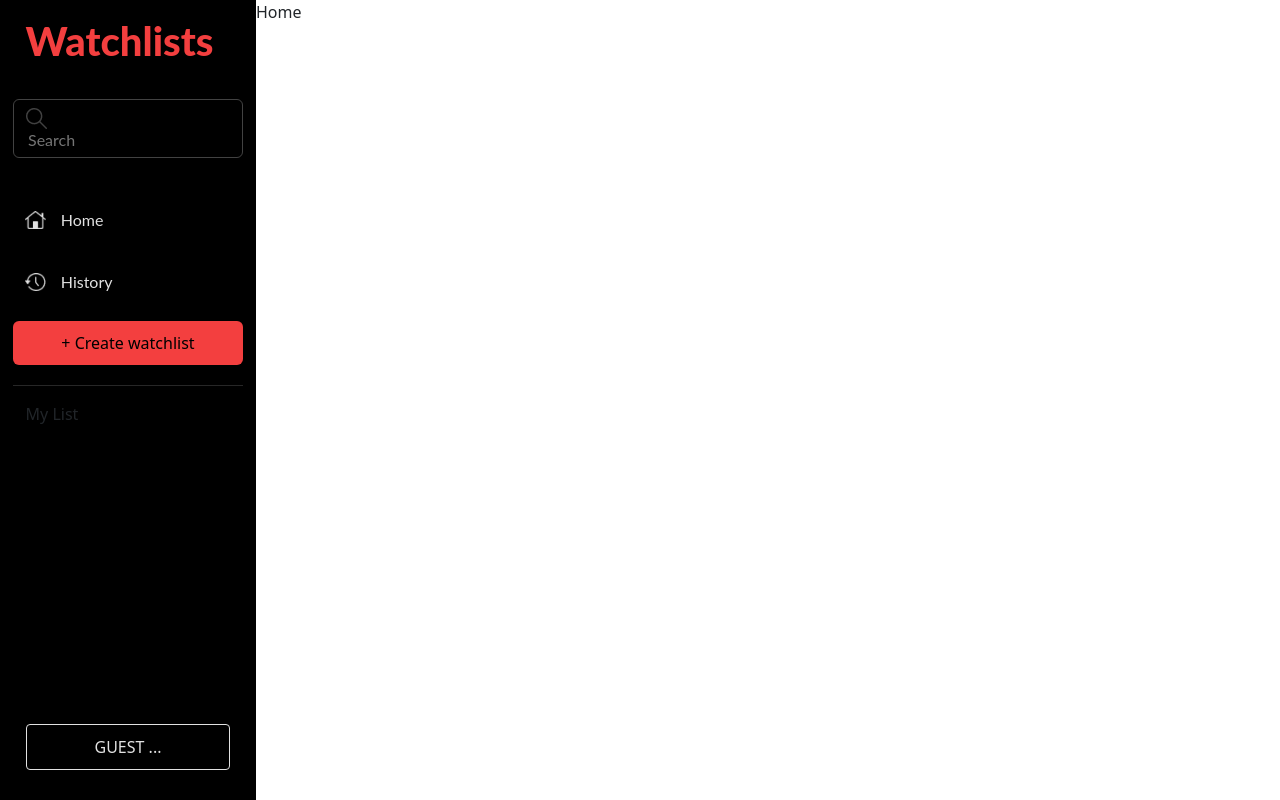
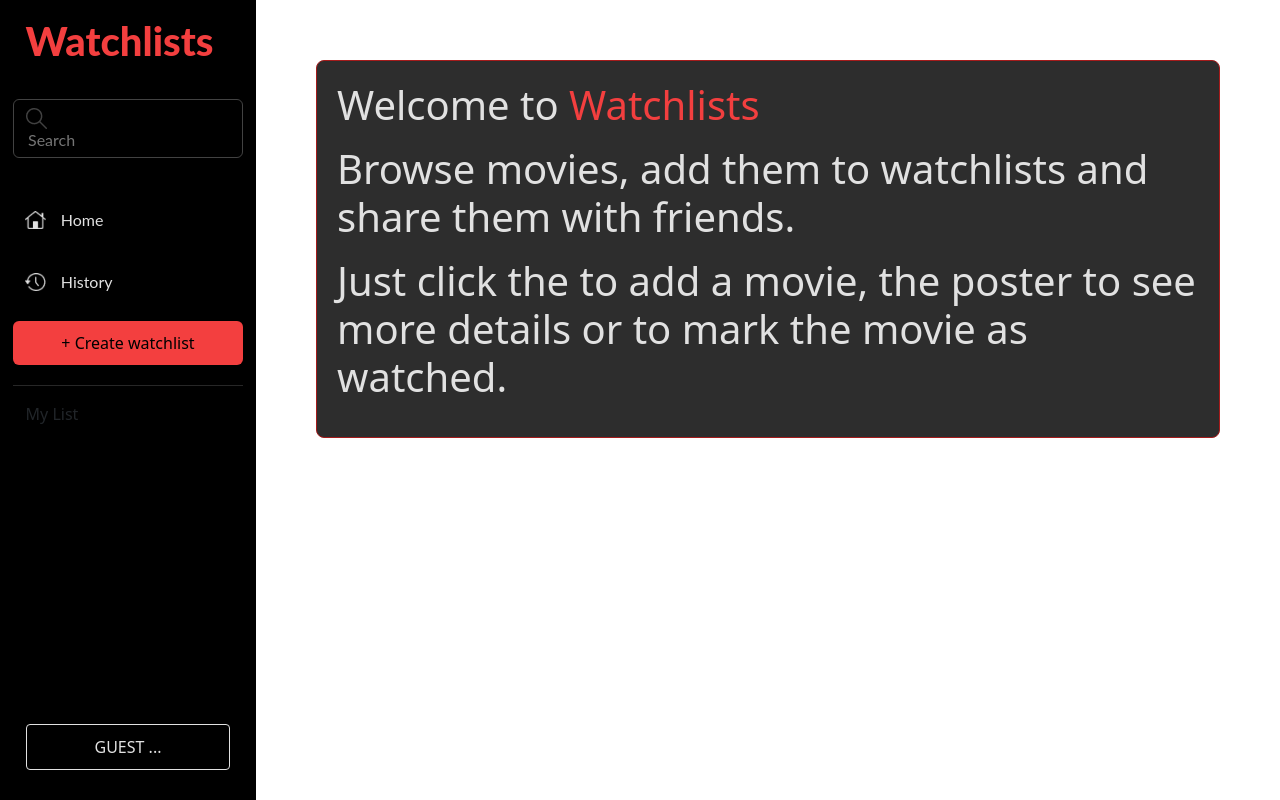
Before and after one commit to Stan1slavD/React-test, a React (Create React App) app: page / in a window 1280 px wide. Built offline with nearby package versions, Linux system fonts and the light colour scheme.

Commit message:
create styled span and title

```diff
--- /dev/null
+++ b/src/components/span.js
@@ -0,0 +1,12 @@
+import React from "react";
+import styled, { css } from "styled-components";
+
+const StyledSpan = styled.span`
+  color: ${(props) => props.color};
+`;
+
+function Span(props) {
+  return <StyledSpan {...props}></StyledSpan>;
+}
+
+export default Span;
--- /dev/null
+++ b/src/components/title.js
@@ -0,0 +1,36 @@
+import React from "react";
+import styled, { css } from "styled-components";
+
+const StyledTitle = styled.h1`
+  color: ${(props) => props.color};
+  border: ${(props) => props.border || "none"};
+  border-color: ${(borderColor) => borderColor};
+  padding: ${(padding) => padding || "0"};
+  border-radius: ${(borderRadius) => borderRadius || "0"}
+  margin: ${(props) => props.margin || "0"}
+  margin-left: ${(ml) => ml || "0"}
+  margin-right: ${(props) => props.mr || "0"}
+  margin-top: ${(props) => props.mt || "0"}
+  margin-bottom: ${(props) => props.mb || "0"}
+
+  ${(props) =>
+    props.primary &&
+    css`
+      background: black;
+    `}
+  ${(props) =>
+    props.secondary &&
+    css`
+      background: red;
+    `};
+`;
+
+const largeTitle = styled(StyledTitle)`
+  font-size: 50px;
+`;
+
+function Title(props) {
+  return <StyledTitle {...props}></StyledTitle>;
+}
+
+export default Title;
--- a/src/pages/home.js
+++ b/src/pages/home.js
@@ -1,9 +1,22 @@
-import React from 'react';
-import styled from 'styled-components';
+import React from "react";
+import styled from "styled-components";
+import Span from "../components/span";
+import Title from "../components/title";
 function Home() {
-    return ( <>
-    Home
-    </> );
+  return (
+    <Title
+      color="#E1E1E1"
+      border="1px solid #A41B1B"
+      background="#2d2d2d"
+      padding="20px"
+      borderRadius="8px"
+      margin="60px"
+    >
+     <p>Welcome to <Span color="#F33F3F">Watchlists</Span></p>
+     <p>Browse movies, add them to watchlists and share them with friends.</p>
+     <p>Just click the to add a movie, the poster to see more details or to mark the movie as watched.</p>
+    </Title>
+  );
 }
 
 export default Home;
```
